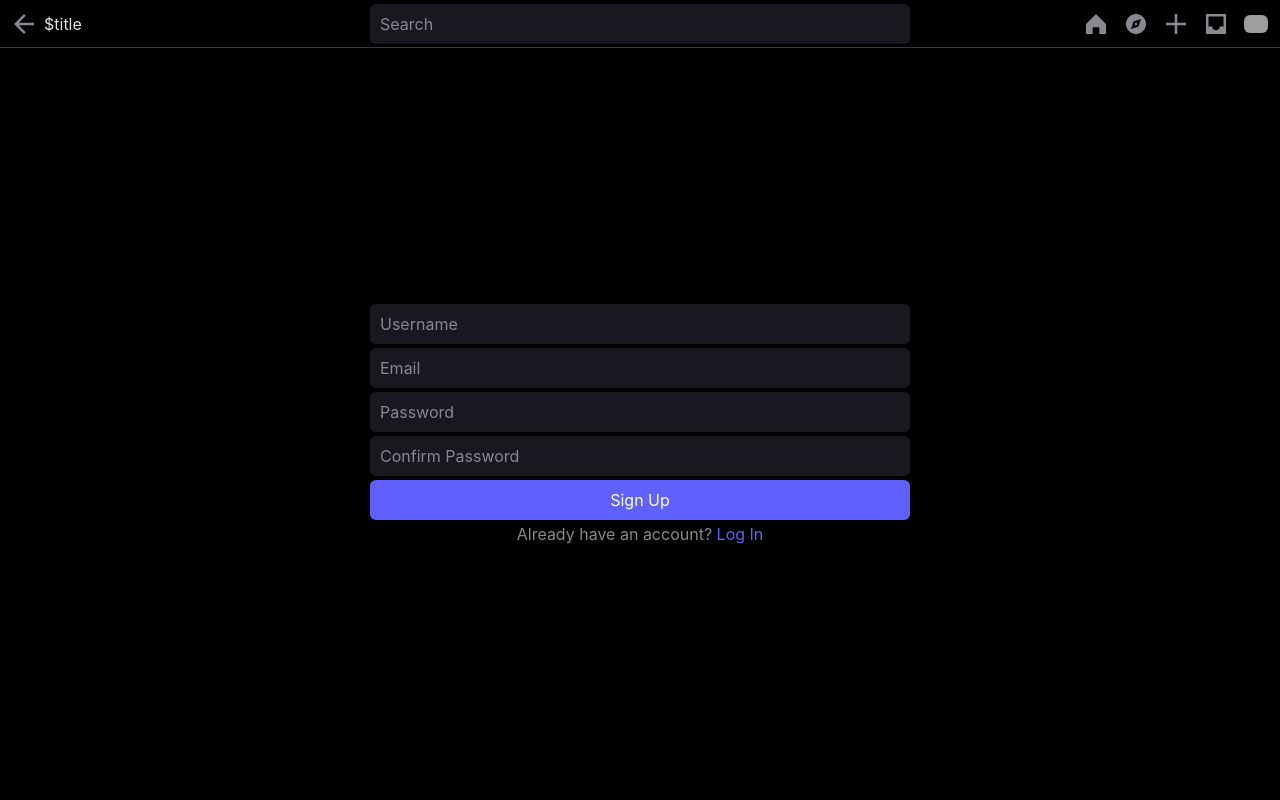
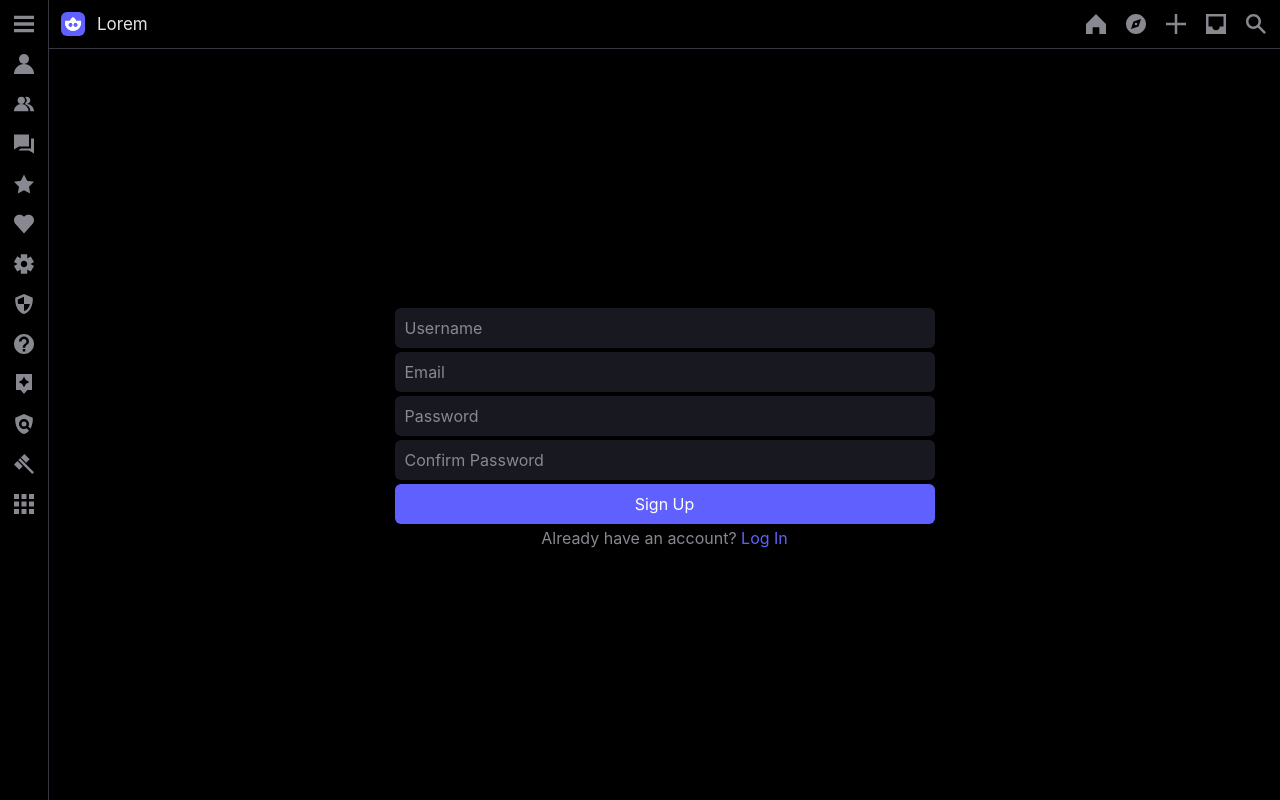
Before and after one commit to hunchr/web, a PHP site: page /_/html/index.html in a window 1280 px wide. Run offline with PHP 8.4, Linux system fonts and the light colour scheme; data that the repository does not hold is empty; grey boxes are pictures that could not be loaded.

Commit message:
redesign

```diff
--- a/css/main.css
+++ b/css/main.css
@@ -9,12 +9,12 @@
 
 :root {
     /* WCAG Color Contrast:       #000 |  #FFF */
+    --black: #000;          /*  1.00 | 21.00 */
     --white: #fff;          /* 21.00 |  1.00 */
-    --black: #000;          /*  1.00 | 21.00 */
     --blue: #6060ff;        /*  4.61 |  4.55  */
     --blue-hover: #5050ff;  /*  3.93 |  5.34  */
+    --bg: #000;             /*  1.00 | */
     --fg: #e4e4e4;          /* 16.51 */
-    --bg: #000;             /*  1.00 | */
     --gray: #888890;        /*  5.97 | */
     --gray-border: #383840; /*  1.80 | */
     --gray-input: #181820;  /*  1.19 | */
@@ -27,6 +27,7 @@
     background-color: var(--blue);
 }
 
+/* ----- General ----- */
 p,
 h1,
 h2,
@@ -55,16 +56,15 @@ body {
     background-color: var(--bg);
     font: 400 16px -apple-system, BlinkMacSystemFont, Roboto, 'Roboto', Helvetica, Arial, sans-serif;
     height: 100%;
-    /* min-height: fit-content; */
 }
 
+/* --- Inputs --- */
 input,
 textarea {
     cursor: default;
     background-color: var(--gray-input);
     border-radius: var(--radius);
     width: 100%;
-    height: 2.5rem;
     padding: 0 .625rem;
 }
 
@@ -77,37 +77,9 @@ textarea:focus {
     color: var(--gray);
 }
 
-img,
-svg {
-    pointer-events: none;
-}
-
-img {
-    border-radius: var(--radius);
-}
-
-svg {
-    aspect-ratio: 1/1;
-    fill: var(--gray);
-}
-
-.hidden,
-[data-f='_B'],
-.back #home img,
-::-webkit-scrollbar,
-main:not(:last-of-type),
-body:not(.back) #home svg {
-    display: none;
-}
-
+/* --- Buttons --- */
 .btn,
-.center {
-    justify-content: center;
-    align-items: center;
-}
-
-/* ----- Buttons ----- */
-.btn,
+input,
 nav button,
 menu button {
     align-items: center;
@@ -121,24 +93,11 @@ button:focus-visible {
 }
 
 .btn,
+nav button:hover,
 menu button:hover,
+nav button:focus-visible,
 menu button:focus-visible {
     background-color: var(--blue);
-}
-
-button img {
-    width: 1.5rem;
-    margin: .5rem;
-}
-
-button svg {
-    width: 1.25rem;
-    margin: .625rem;
-}
-
-button:hover svg,
-button:focus-visible svg {
-    fill: var(--white);
 }
 
 /* --- Filled buttons --- */
@@ -171,34 +130,67 @@ button:focus-visible svg {
     color: var(--blue-hover);
 }
 
+/* --- Images --- */
+img,
+svg,
+#sn div {
+    pointer-events: none;
+}
+
+img {
+    border-radius: var(--radius);
+}
+
+svg {
+    aspect-ratio: 1/1;
+    fill: var(--gray);
+}
+
+button img {
+    width: 1.5rem;
+    margin: .5rem;
+}
+
+button svg {
+    width: 1.25rem;
+    margin: .625rem;
+}
+
+button:hover svg,
+button:focus-visible svg {
+    fill: var(--white);
+}
+
+/* --- Classes --- */
+#sn,
+#sn div,
+.hidden,
+nav input,
+#home svg,
+.search h1,
+.back #home img,
+::-webkit-scrollbar,
+#search > :last-child,
+.search #search > :first-child {
+    display: none;
+}
+
+.btn,
+.center {
+    justify-content: center;
+    align-items: center;
+}
+
 /* ----- Nav ----- */
 nav {
     position: fixed;
-    justify-content: space-between;
     align-items: center;
     background-color: var(--bg);
     border-bottom: var(--border);
     width: 100%;
-    height: 3rem;
-    padding: 0 .25rem;
-}
-
-nav > div {
-    align-items: center;
-    width: calc(50% - 17.125rem);
-    min-width: 12.5rem;
-}
-
-#bnav {
-    justify-content: flex-end;
-}
-
-h1 {
-    display: block;
-    overflow: hidden;
-    text-overflow: ellipsis;
-    white-space: pre;
-    height: fit-content;
+    height: 3.0625rem;
+    padding: .25rem;
+    left: 0;
 }
 
 nav button {
@@ -206,21 +198,41 @@ nav button {
     width: 2.5rem;
 }
 
+h1,
 nav input {
-    max-width: 33.75rem;
-    width: calc(100% - 25.5rem);
+    margin: 0 .25rem;
+}
+
+h1 {
+    display: block;
+    flex-grow: 1;
+    overflow: hidden;
+    text-overflow: ellipsis;
+    white-space: pre;
+    font-size: 1.0625rem;
+    height: fit-content;
+}
+
+/* --- Search --- */
+.search input,
+.back #home svg,
+.search #search > :last-child {
+    display: flex;
 }
 
 /* ----- Menu ----- */
 menu {
+    position: absolute;
     flex-direction: column;
-    position: absolute;
     overflow: hidden auto;
     background-color: var(--bg);
+    width: 12rem;
+    padding: .25rem;
+}
+
+menu:not(#sn) {
+    border-radius: var(--radius);
     border: var(--border);
-    border-radius: var(--radius);
-    width: 13.0625rem;
-    padding: .25rem;
 }
 
 menu button {
@@ -228,88 +240,106 @@ menu button {
     width: 100%;
 }
 
-/* --- Nav menu --- */
-nav menu {
+/* ----- Side nav (menu) ----- */
+#sn {
     position: fixed;
-    border-right: none;
-    border-radius: var(--radius) 0 0 var(--radius);
-    max-height: calc(100% - 2.96875rem);
-    top: 2.96875rem;
-    right: 0;
+    overflow: visible;
+    border-right: var(--border);
+    height: 100%;
+    top: 0;
+    left: 0;
+}
+
+.sn {
+    padding-left: 12rem;
+}
+
+.sn nav {
+    padding-left: 12.25rem;
+}
+
+.sn #sn,
+.sn #sn div {
+    display: flex;
+}
+
+/* ----- Desktop ----- */
+@media screen and (min-width: 512px) {
+    body {
+        padding-left: 3.0625rem;
+    }
+
+    nav {
+        padding-left: 3.3125rem;
+    }
+
+    .search #bn,
+    #bn [data-f="_C"] {
+        display: none;
+    }
+
+    #sn {
+        display: flex;
+        width: 3.0625rem;
+    }
+
+    .sn #sn {
+        width: 12rem;
+    }
+}
+
+/* ----- Mobile ----- */
+@media screen and (max-width: 512px) {
+    h1 {
+        text-align: center;
+    }
+
+    #bn {
+        position: fixed;
+        background-color: var(--bg);
+        border-top: var(--border);
+        width: 100%;
+        height: 3.0625rem;
+        padding: .25rem;
+        bottom: 0;
+        left: 0;
+    }
+
+    #bn button {
+        width: 20%;
+    }
+
+    #sn {
+        width: 100%;
+        border-right: none;
+    }
+
+    main {
+        padding-bottom: 3.5rem;
+    }
 }
 
 /* ----- Main ----- */
 main {
     flex-direction: column;
     align-items: center;
-    max-width: 34.75rem;
-    width: 100%;
+    max-width: 33.75rem;
+    width: calc(100% - 1.5rem);
     min-height: 100%;
-    padding: 3rem .5rem 0 .5rem;
-}
-
-/* ----- Mobile ----- */
-@media screen and (max-width: 540px) {
-    nav input,
-    .search h1 {
-        display: none;
-    }
-
-    [data-f='_B'],
-    .search nav input {
-        display: flex;
-    }
-
-    h1,
-    nav input {
-        position: absolute;
-        width: calc(100% - 6rem);
-        margin: 0 2.75rem;
-    }
-
-    h1 {
-        text-align: center;
-    }
-
-    nav > div {
-        width: 2.5rem;
-        min-width: 0;
-    }
-
-    #bnav {
-        position: fixed;
-        border-top: var(--border);
-        width: 100%;
-        height: 3rem;
-        padding: 0 .25rem;
-        bottom: 0;
-        left: 0;
-    }
-
-    #bnav button {
-        width: 20%;
-    }
-
-    nav menu {
-        max-height: calc(100% - 5.9375rem);
-    }
-
-    main {
-        padding: 3rem .5rem;
-    }
+    padding-top: 3.5rem;
 }
 
 /* ----- Form ----- */
-form {
+.f {
     flex-direction: column;
     align-items: center;
     width: 100%;
 }
 
-form > * {
+.f > * {
     margin: .125rem 0;
 }
 
-form div {
+.f div {
     color: var(--gray);
 }
--- a/fetch/root/signup.php
+++ b/fetch/root/signup.php
@@ -3,14 +3,14 @@ require '.php';
 
 exit(
 '<main data-url="signup" data-title="'.$v[0].'" class="center">
-    <form action="#todo" method="post">
+    <div class="f">
         <input type="text" placeholder="'.$v[1].'" maxlength="20" spellcheck="false" autocomplete="off" autofocus>
         <input type="email" placeholder="'.$v[2].'" maxlength="100" spellcheck="false" autocomplete="off">
         <input type="password" placeholder="'.$v[3].'" maxlength="1000" autocomplete="new-password">
         <input type="password" placeholder="'.$v[4].'" maxlength="1000" autocomplete="new-password">
         <button data-f="Lb" class="btn">'.$v[5].'</button>
         <div>'.$v[6].'&nbsp;<button data-f="_$" data-n="login" class="a">'.$v[7].'</button></div>
-    </form>
+    </div>
 </main>'
 );
 ?>
--- a/html/index.html
+++ b/html/index.html
@@ -7,57 +7,57 @@
     <link rel="stylesheet" href="../css/main.css">
     <script src="../js/main.js" defer></script>
 </head>
-<body class="back">
+<body>
 <nav>
-    <div>
-        <button data-f="_A" aria-label="Back" id="home">
-            <img src="../img/apple-touch-icon.png" alt="Logo">
-            <svg viewBox="0 0 8 8"><path d="M8 3.5H1.91L4.71.7 4 0 0 4l4 4 .7-.7-2.79-2.8H8v-1z"/></svg>
-        </button>
-        <h1>$title</h1>
-    </div>
+    <button data-f="_A" aria-label="Back" id="home">
+        <img src="../img/apple-touch-icon.png" alt="Logo">
+        <svg viewBox="0 0 8 8"><path d="M8 3.5H1.91L4.71.7 4 0 0 4l4 4 .7-.7-2.79-2.8H8v-1z"/></svg>
+    </button>
+    <h1>Lorem</h1>
     <input type="text" placeholder="Search">
-    <button data-f="_B" aria-label="Search"><svg viewBox="0 0 8 8"><path d="M8 7.29 5.44 4.73C5.79 4.24 6 3.64 6 3c0-1.66-1.34-3-3-3S0 1.34 0 3s1.34 3 3 3c.65 0 1.24-.21 1.73-.56L7.29 8 8 7.29zM1 3c0-1.1.9-2 2-2s2 .9 2 2a2.012 2.012 0 0 1-.99 1.72C3.71 4.9 3.37 5 3 5c-1.1 0-2-.9-2-2z"/></svg></button>
-    <!-- Bottom nav -->
-    <div id="bnav">
+    <div id="bn">
         <button data-f="__" data-n="home" aria-label="Home"><svg viewBox="0 0 6 6"><path d="M3 0 0 3v3h2V4h2v2h2V3L3 0z"/></svg></button>
         <button data-f="__" data-n="explore" aria-label="Explore"><svg viewBox="0 0 8 8"><circle cx="4" cy="4" r=".5"/><path d="M4 0C1.79 0 0 1.79 0 4s1.79 4 4 4 4-1.79 4-4-1.79-4-4-4zm1 5L2 6l1-3 3-1-1 3z"/></svg></button>
         <button data-f="na" aria-label="Create new post"><svg viewBox="0 0 8 8"><path d="M8 3.5H4.5V0h-1v3.5H0v1h3.5V8h1V4.5H8v-1z"/></svg></button>
         <button data-f="__" data-n="inbox" aria-label="Inbox"><svg viewBox="0 0 8 8"><path d="M0 0v8h8V0H0zm7 5H5.5c0 .83-.67 1.5-1.5 1.5S2.5 5.83 2.5 5H1V1h6v4z"/></svg></button>
-        <button data-f="_C" aria-label="Account"><img src="img/icon-m-192.png" alt="pfp" draggable="false"></button>
+        <button data-f="_C" aria-label="Open side navigation"><img src="../img/apple-touch-icon.png" alt="pfp" draggable="false"></button>
     </div>
-    <!-- Account menu -->
-    <menu class="hidden">
-        <button data-f="__" data-n="profile"><svg viewBox="0 0 4 4"><circle cx="2" cy="1" r="1"/><path d="M0 4c0-1.1.9-2 2-2s2 .9 2 2"/></svg>Profile</button>
-        <button data-f="__" data-n="communities"><svg viewBox="0 0 5.5 4"><circle cx="2" cy="1" r="1"/><path d="M0 4c0-1.1.9-2 2-2s2 .9 2 2M3.5 0c-.19 0-.35.06-.5.15.29.17.5.48.5.85s-.21.67-.5.85c.15.09.31.15.5.15.55 0 1-.45 1-1s-.45-1-1-1z"/><path d="M3.5 2c-.17 0-.34.03-.5.07.86.22 1.5 1 1.5 1.93h1c0-1.1-.9-2-2-2z"/></svg>Communities</button>
-        <button data-f="__" data-n="lists"><svg viewBox="0 0 10 9.5"><path d="M0 0v7.5L2.5 6h5V0H0z"/><path d="M8.5 2v5h-5l-1 .6V8h5L10 9.5V2H8.5z"/></svg>Lists</button>
-        <button data-f="__" data-n="saved"><svg viewBox="0 0 8 7.61"><path d="m4 6.31-2.47 1.3L2 4.86 0 2.91l2.76-.41L4 0l1.24 2.5L8 2.91 6 4.86l.47 2.75L4 6.31z"/></svg>Saved</button>
-        <button data-f="__" data-n="liked"><svg viewBox="0 0 8 7.5"><path d="m4 7.5 3.56-3.93c.67-.91.56-2.2-.29-2.98-.92-.84-2.34-.77-3.18.14-.04.04-.05.09-.08.13-.03-.04-.06-.09-.09-.13C3.07-.18 1.65-.25.73.59c-.86.78-.96 2.06-.3 2.98"/></svg>Liked</button>
-        <button data-f="__" data-n="settings"><svg viewBox="0 0 6.2 6"><path d="M6.2 2.37 5.2.64l-1.1.63V0h-2v1.27L1 .63 0 2.37 1.1 3 0 3.63l1 1.73 1.1-.63V6h2V4.73l1.1.63 1-1.73L5.1 3l1.1-.63zM3.1 4c-.55 0-1-.45-1-1s.45-1 1-1 1 .45 1 1-.45 1-1 1z"/></svg>Settings</button>
-        <button data-f="__" data-n="premium"><svg viewBox="0 0 7 8"><path d="M3.5 0 0 1.5v1S0 7 3.5 8C7 7 7 2.5 7 2.5v-1L3.5 0zm0 6.86V4H1.14C1 3.39 1 2.93 1 2.93v-.71l2.5-1.08V4h2.36c-.22 1-.81 2.41-2.36 2.86z"/></svg>Premium</button>
-        <button data-f="__" data-n="help"><svg viewBox="0 0 8 8"><path d="M4 0C1.79 0 0 1.79 0 4s1.79 4 4 4 4-1.79 4-4-1.79-4-4-4zm.5 7h-1V6h1v1zm0-1.5h-1C3.5 3.88 5 4 5 3c0-.55-.45-1-1-1s-1 .45-1 1H2c0-1.1.9-2 2-2s2 .9 2 2c0 1.25-1.5 1.38-1.5 2.5z"/></svg>Help</button>
-        <button data-f="__" data-n="feedback"><svg viewBox="0 0 6 7.5"><path d="M0 0v6h1.75L3 7.5 4.25 6H6V0H0zm3.71 3.71L3 5l-.71-1.29L1 3l1.29-.71L3 1l.71 1.29L5 3l-1.29.71z"/></svg>Feedback</button>
-        <button data-f="__" data-n="policy"><svg viewBox="0 0 7 8"><path d="M3.5 0 0 1.5v1S0 7 3.5 8c.87-.25 1.53-.72 2.02-1.28L4.51 5.71c-.3.18-.64.28-1.01.28-1.1 0-2-.9-2-2s.9-2 2-2 2 .9 2 2c0 .37-.11.71-.28 1.01l.88.88C7 4.3 7 2.49 7 2.49V1.5L3.5 0z"/><circle cx="3.5" cy="4" r="1"/></svg>Privacy Policy</button>
-        <button data-f="__" data-n="terms"><svg viewBox="0 0 8 8"><path d="m.004 4.17 1.393-1.394 2.086 2.086L2.09 6.255zM2.777 1.39 4.17-.001l2.086 2.086-1.393 1.393zM1.735 2.43l.693-.692 5.565 5.564-.693.693z"/></svg>Terms</button>
-        <button data-f="__" data-n="apps"><svg viewBox="0 0 4 4"><path d="M0 3h1v1H0zM0 0h1v1H0zM0 1.5h1v1H0zM3 3h1v1H3zM3 0h1v1H3zM3 1.5h1v1H3zM1.5 3h1v1h-1zM1.5 0h1v1h-1zM1.5 1.5h1v1h-1z"/></svg>More Apps</button>
+    <button data-f="_B" aria-label="Search" id="search">
+        <svg viewBox="0 0 8 8"><path d="M8 7.29 5.44 4.73C5.79 4.24 6 3.64 6 3c0-1.66-1.34-3-3-3S0 1.34 0 3s1.34 3 3 3c.65 0 1.24-.21 1.73-.56L7.29 8 8 7.29zM1 3c0-1.1.9-2 2-2s2 .9 2 2a2.012 2.012 0 0 1-.99 1.72C3.71 4.9 3.37 5 3 5c-1.1 0-2-.9-2-2z"/></svg>
+        <svg viewBox="0 0 8 8"><path d="M6.35 2.35 8 .71 7.29 0 5.65 1.65 4 3.29 2.35 1.65.71 0 0 .71l1.65 1.64L3.29 4 0 7.29.71 8 4 4.71 7.29 8 8 7.29 4.71 4l1.64-1.65z"/></svg>
+    </button>
+    <menu id="sn">
+        <button data-f="_C"><svg viewBox="0 0 6 5"><path d="M0 0h6v1H0zM0 2h6v1H0zM0 4h6v1H0z"/></svg><div>Close</div></button>
+        <button data-f="__" data-n="profile"><svg viewBox="0 0 4 4"><circle cx="2" cy="1" r="1"/><path d="M0 4c0-1.1.9-2 2-2s2 .9 2 2"/></svg><div>Profile</div></button>
+        <button data-f="__" data-n="communities"><svg viewBox="0 0 5.5 4"><circle cx="2" cy="1" r="1"/><path d="M0 4c0-1.1.9-2 2-2s2 .9 2 2M3.5 0c-.19 0-.35.06-.5.15.29.17.5.48.5.85s-.21.67-.5.85c.15.09.31.15.5.15.55 0 1-.45 1-1s-.45-1-1-1z"/><path d="M3.5 2c-.17 0-.34.03-.5.07.86.22 1.5 1 1.5 1.93h1c0-1.1-.9-2-2-2z"/></svg><div>Communities</div></button>
+        <button data-f="__" data-n="lists"><svg viewBox="0 0 10 9.5"><path d="M0 0v7.5L2.5 6h5V0H0z"/><path d="M8.5 2v5h-5l-1 .6V8h5L10 9.5V2H8.5z"/></svg><div>Lists</div></button>
+        <button data-f="__" data-n="saved"><svg viewBox="0 0 8 7.61"><path d="m4 6.31-2.47 1.3L2 4.86 0 2.91l2.76-.41L4 0l1.24 2.5L8 2.91 6 4.86l.47 2.75L4 6.31z"/></svg><div>Saved</div></button>
+        <button data-f="__" data-n="liked"><svg viewBox="0 0 8 7.5"><path d="m4 7.5 3.56-3.93c.67-.91.56-2.2-.29-2.98-.92-.84-2.34-.77-3.18.14-.04.04-.05.09-.08.13-.03-.04-.06-.09-.09-.13C3.07-.18 1.65-.25.73.59c-.86.78-.96 2.06-.3 2.98"/></svg><div>Liked</div></button>
+        <button data-f="__" data-n="settings"><svg viewBox="0 0 6.2 6"><path d="M6.2 2.37 5.2.64l-1.1.63V0h-2v1.27L1 .63 0 2.37 1.1 3 0 3.63l1 1.73 1.1-.63V6h2V4.73l1.1.63 1-1.73L5.1 3l1.1-.63zM3.1 4c-.55 0-1-.45-1-1s.45-1 1-1 1 .45 1 1-.45 1-1 1z"/></svg><div>Settings</div></button>
+        <button data-f="__" data-n="premium"><svg viewBox="0 0 7 8"><path d="M3.5 0 0 1.5v1S0 7 3.5 8C7 7 7 2.5 7 2.5v-1L3.5 0zm0 6.86V4H1.14C1 3.39 1 2.93 1 2.93v-.71l2.5-1.08V4h2.36c-.22 1-.81 2.41-2.36 2.86z"/></svg><div>Premium</div></button>
+        <button data-f="__" data-n="help"><svg viewBox="0 0 8 8"><path d="M4 0C1.79 0 0 1.79 0 4s1.79 4 4 4 4-1.79 4-4-1.79-4-4-4zm.5 7h-1V6h1v1zm0-1.5h-1C3.5 3.88 5 4 5 3c0-.55-.45-1-1-1s-1 .45-1 1H2c0-1.1.9-2 2-2s2 .9 2 2c0 1.25-1.5 1.38-1.5 2.5z"/></svg><div>Help</div></button>
+        <button data-f="__" data-n="feedback"><svg viewBox="0 0 6 7.5"><path d="M0 0v6h1.75L3 7.5 4.25 6H6V0H0zm3.71 3.71L3 5l-.71-1.29L1 3l1.29-.71L3 1l.71 1.29L5 3l-1.29.71z"/></svg><div>Feedback</div></button>
+        <button data-f="__" data-n="policy"><svg viewBox="0 0 7 8"><path d="M3.5 0 0 1.5v1S0 7 3.5 8c.87-.25 1.53-.72 2.02-1.28L4.51 5.71c-.3.18-.64.28-1.01.28-1.1 0-2-.9-2-2s.9-2 2-2 2 .9 2 2c0 .37-.11.71-.28 1.01l.88.88C7 4.3 7 2.49 7 2.49V1.5L3.5 0z"/><circle cx="3.5" cy="4" r="1"/></svg><div>Privacy Policy</div></button>
+        <button data-f="__" data-n="terms"><svg viewBox="0 0 8 8"><path d="m.004 4.17 1.393-1.394 2.086 2.086L2.09 6.255zM2.777 1.39 4.17-.001l2.086 2.086-1.393 1.393zM1.735 2.43l.693-.692 5.565 5.564-.693.693z"/></svg><div>Terms</div></button>
+        <button data-f="__" data-n="apps"><svg viewBox="0 0 4 4"><path d="M0 3h1v1H0zM0 0h1v1H0zM0 1.5h1v1H0zM3 3h1v1H3zM3 0h1v1H3zM3 1.5h1v1H3zM1.5 3h1v1h-1zM1.5 0h1v1h-1zM1.5 1.5h1v1h-1z"/></svg><div>More Apps</div></button>
     </menu>
 </nav>
+<!-- TODO (no cache): picture.jpg?20130910043254 -->
 <!-- Test -->
 <!-- <main>
     Lorem ipsum dolor sit amet, consectetur adipiscing elit. Nulla porta mauris faucibus, imperdiet nisl eu, iaculis nunc. Nulla efficitur erat at dictum viverra. Aliquam scelerisque accumsan libero at finibus. Pellentesque suscipit tortor ut turpis mattis, ultrices aliquet eros sollicitudin. Donec sit amet condimentum nunc. Maecenas convallis justo et dignissim iaculis. Donec varius elit consequat diam eleifend, sed consectetur ex porta.
 </main> -->
 <!-- Signup -->
 <main data-url="signup" data-title="Signup" class="center">
-    <form action="" method="post">
+    <div class="f">
         <input type="text" placeholder="Username" maxlength="20" spellcheck="false" autocomplete="off" autofocus>
         <input type="email" placeholder="Email" maxlength="100" spellcheck="false" autocomplete="off">
         <input type="password" placeholder="Password" maxlength="1000" autocomplete="new-password">
         <input type="password" placeholder="Confirm Password" maxlength="1000" autocomplete="new-password">
         <button data-f="Lb" class="btn">Sign Up</button>
         <div>Already have an account?&nbsp;<button data-f="_$" data-n="login" class="a">Log In</button></div>
-    </form>
+    </div>
 </main>
-<!-- TODO (no cache): picture.jpg?20130910043254 -->
 
 </body>
 </html>
--- a/js/main.js
+++ b/js/main.js
@@ -1,8 +1,8 @@
 "use strict";
 // Register service worker
-if ('serviceWorker' in navigator) {
-    navigator.serviceWorker.register("/sw.js");
-}
+// if ('serviceWorker' in navigator) {
+//     navigator.serviceWorker.register("/sw.js");
+// }
 
 let ev,
     layer,
@@ -14,26 +14,8 @@ const __todo__ = msg => console.warn(msg),
       body = document.body,
       title = $("h1"),
       search = $("nav input"),
-      acc = $("menu"),
-      username = $("html").dataset.name,
+      sideNav = $("#sn"),
       layers = [],
-
-// Hide account menu
-hideAcc = () => {
-    acc.classList.add("hidden");
-    document.removeEventListener("click", hideAcc);
-},
-
-// Search
-find = () => {
-    const q = search.value.trim().toLowerCase();
-
-    if (q) {
-        body.classList.remove("search");
-        search.value = "";
-        __todo__("search");
-    }
-},
 
 // Post data to database
 post = (fileName, data) => {
@@ -48,6 +30,7 @@ post = (fileName, data) => {
     xhr.send(data);
 },
 
+// Fetch data from database
 fetch = async (fileName, data, extendsLayer) => {
     console.log(`/fetch/${base + fileName}.php`);
     return await new Promise(res => {
@@ -93,7 +76,7 @@ fun = {
         // New global layer
         $: () => {
             const temp = base;
-            base = "sm/";
+            base = "root/";
             fetch(ev.target.dataset.n);
             base = temp;
         },
@@ -117,6 +100,7 @@ fun = {
         },
         // Search
         B: () => {
+            // __todo__("Search");
             if (body.classList.contains("search")) {
                 body.classList.remove("search");
                 search.value = "";
@@ -126,13 +110,9 @@ fun = {
                 search.focus();
             }
         },
-        // Account menu
+        // Side navigation
         C: () => {
-            acc.classList.toggle("hidden");
-
-            if (!acc.classList.contains("hidden")) {
-                wait(100).then(() => document.addEventListener("click", hideAcc));
-            }
+            body.classList.toggle("sn");
         },
     }
 };
@@ -149,5 +129,13 @@ document.addEventListener("click", e => {
 
 // Search
 search.addEventListener("keyup", ev => {
-    if (ev.key === "Enter") find();
+    if (ev.key === "Enter") {
+        const q = search.value.trim().toLowerCase();
+
+        if (q) {
+            body.classList.remove("search");
+            search.value = "";
+            __todo__("search: " + q);
+        }
+    }
 });
```
Also changed, not shown: .design/unused/tooltip.css (added, +27 -0 lines), fetch/root/signup copy.php (deleted, +0 -29 lines), php/index.php (+32 -25 lines), 1 other file.
